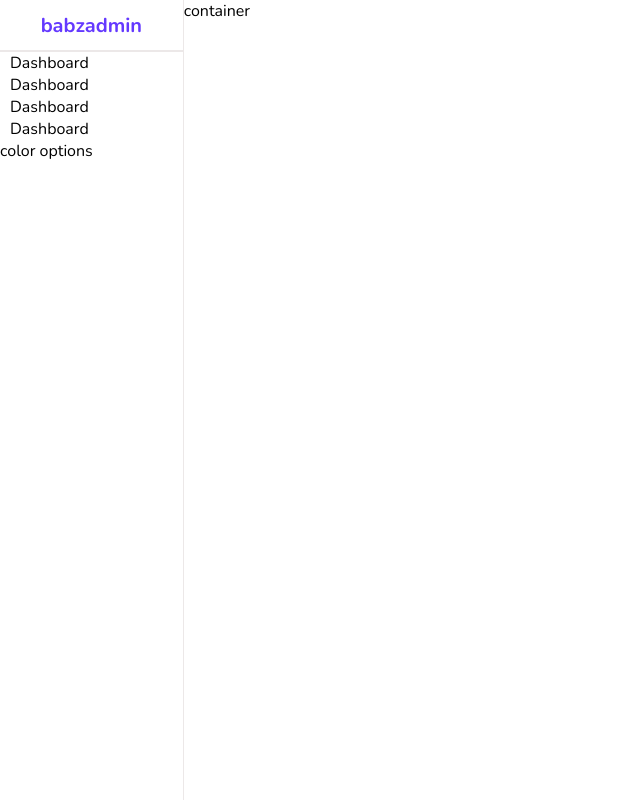
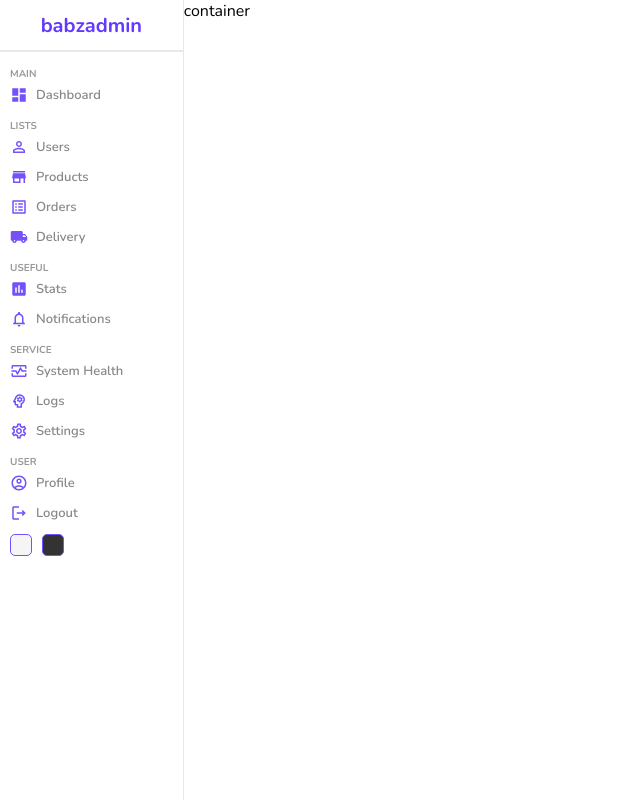
Before and after one commit to gidi-babz/Admin-Dashboard, a React (Create React App) app: page / in a window 1280 px wide. Shown: the whole page, without its empty margins (0-640 px from the left). Built offline with nearby package versions, Linux system fonts and the light colour scheme.

Commit message:
sidebar commits

```diff
--- a/package.json
+++ b/package.json
@@ -3,6 +3,10 @@
   "version": "0.1.0",
   "private": true,
   "dependencies": {
+    "@emotion/react": "^11.9.3",
+    "@emotion/styled": "^11.9.3",
+    "@mui/icons-material": "^5.8.4",
+    "@mui/material": "^5.9.0",
     "@testing-library/jest-dom": "^5.16.4",
     "@testing-library/react": "^13.3.0",
     "@testing-library/user-event": "^13.5.0",
--- a/src/components/sidebar/Sidebar.js
+++ b/src/components/sidebar/Sidebar.js
@@ -1,4 +1,17 @@
 import './sidebar.scss';
+
+import DashboardIcon from '@mui/icons-material/Dashboard';
+import PersonOutlineOutlinedIcon from '@mui/icons-material/PersonOutlineOutlined';
+import StoreMallDirectoryIcon from '@mui/icons-material/StoreMallDirectory';
+import ListAltIcon from '@mui/icons-material/ListAlt';
+import LocalShippingRoundedIcon from '@mui/icons-material/LocalShippingRounded';
+import InsertChartIcon from '@mui/icons-material/InsertChart';
+import NotificationsNoneOutlinedIcon from '@mui/icons-material/NotificationsNoneOutlined';
+import MonitorHeartOutlinedIcon from '@mui/icons-material/MonitorHeartOutlined';
+import PsychologyOutlinedIcon from '@mui/icons-material/PsychologyOutlined';
+import SettingsOutlinedIcon from '@mui/icons-material/SettingsOutlined';
+import AccountCircleOutlinedIcon from '@mui/icons-material/AccountCircleOutlined';
+import LogoutOutlinedIcon from '@mui/icons-material/LogoutOutlined';
 
 const Sidebar = () => {
 	return (
@@ -9,21 +22,65 @@
 			<hr />
 			<div className="center">
 				<ul>
+					<p className="title">MAIN</p>
 					<li>
+						<DashboardIcon className="icons" />
 						<span>Dashboard</span>
 					</li>
+					<p className="title">LISTS</p>
 					<li>
-						<span>Dashboard</span>
+						<PersonOutlineOutlinedIcon className="icons" />
+						<span>Users</span>
 					</li>
 					<li>
-						<span>Dashboard</span>
+						<StoreMallDirectoryIcon className="icons" />
+						<span>Products</span>
 					</li>
 					<li>
-						<span>Dashboard</span>
+						<ListAltIcon className="icons" />
+						<span>Orders</span>
+					</li>
+					<li>
+						<LocalShippingRoundedIcon className="icons" />
+						<span>Delivery</span>
+					</li>
+					<p className="title">USEFUL</p>
+					<li>
+						<InsertChartIcon className="icons" />
+						<span>Stats</span>
+					</li>
+					<li>
+						<NotificationsNoneOutlinedIcon className="icons" />
+						<span>Notifications</span>
+					</li>
+					<p className="title">SERVICE</p>
+					<li>
+						<MonitorHeartOutlinedIcon className="icons" />
+						<span>System Health</span>
+					</li>
+					<li>
+						<PsychologyOutlinedIcon className="icons" />
+						<span>Logs</span>
+					</li>
+					<li>
+						<SettingsOutlinedIcon className="icons" />
+						<span>Settings</span>
+					</li>
+					<p className="title">USER</p>
+					<li>
+						<AccountCircleOutlinedIcon className="icons" />
+						<span>Profile</span>
+					</li>
+					<li>
+						<LogoutOutlinedIcon className="icons" />
+						<span>Logout</span>
 					</li>
 				</ul>
 			</div>
-			<div className="bottom">color options</div>
+			<div className="bottom">
+				<div className="colorOption"></div>
+				<div className="colorOption"></div>
+			</div>
 		</div>
 	);
 };
--- a/src/components/sidebar/sidebar.scss
+++ b/src/components/sidebar/sidebar.scss
@@ -27,6 +27,59 @@
 
 		ul {
 			list-style: none;
+
+			.title {
+				font-size: 10px;
+				font-weight: bold;
+				margin-top: 15px;
+				margin-bottom: 5px;
+				color: #999;
+			}
+
+			li {
+				display: flex;
+				align-items: center;
+				gap: 8px;
+				cursor: pointer;
+				margin-bottom: 12px;
+
+				&:hover {
+					background-color: #ece8ff;
+				}
+
+				.icons {
+					font-size: 18px;
+					color: #7451f8;
+				}
+
+				span {
+					font-size: 13px;
+					font-weight: 600;
+					color: #888;
+				}
+			}
+		}
+	}
+
+	.bottom {
+		display: flex;
+		align-items: center;
+		gap: 10px;
+		margin: 10px;
+
+		.colorOption {
+			width: 20px;
+			height: 20px;
+			border-radius: 5px;
+			border: 1px solid #7451f8;
+			cursor: pointer;
+
+			&:nth-child(1) {
+				background-color: whitesmoke;
+			}
+			&:nth-child(2) {
+				background-color: #333;
+			}
 		}
 	}
 }
```
Also changed, not shown: 1 other file (tests, documents, lock files or other folders).
